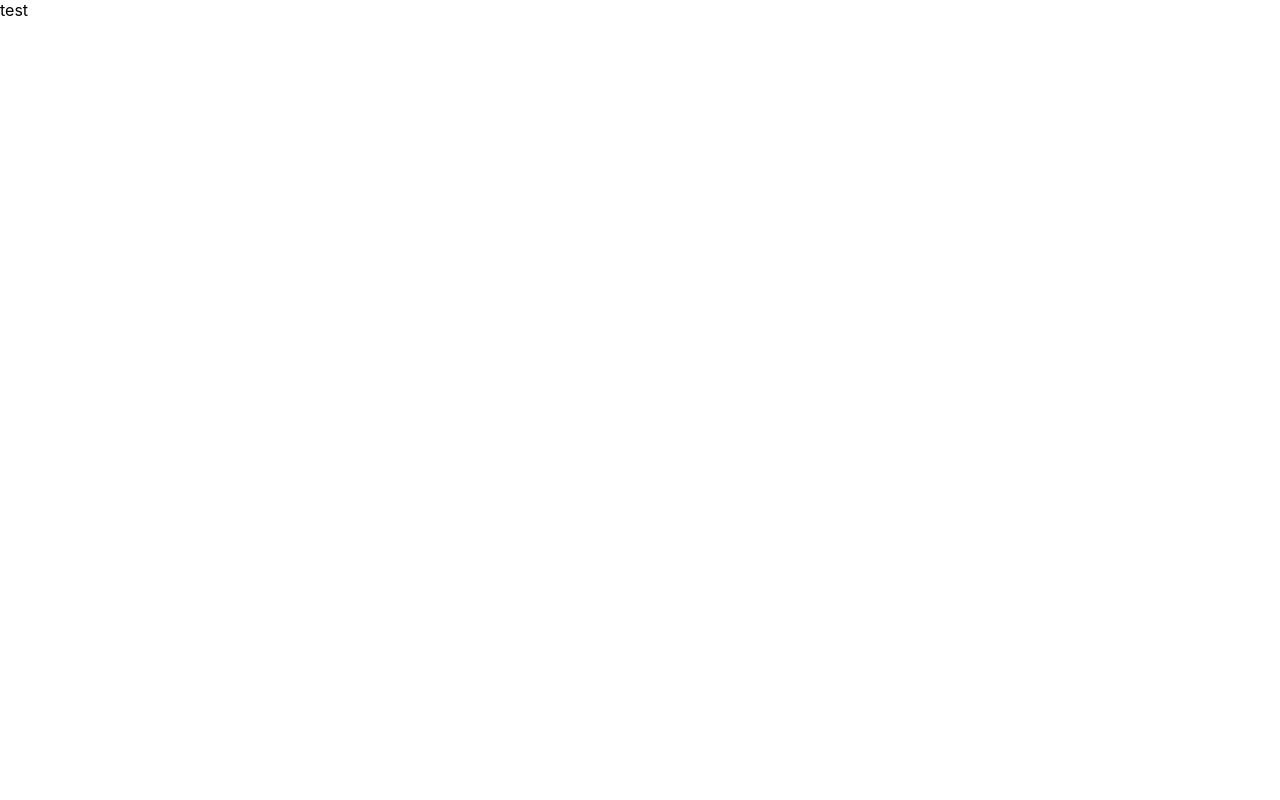
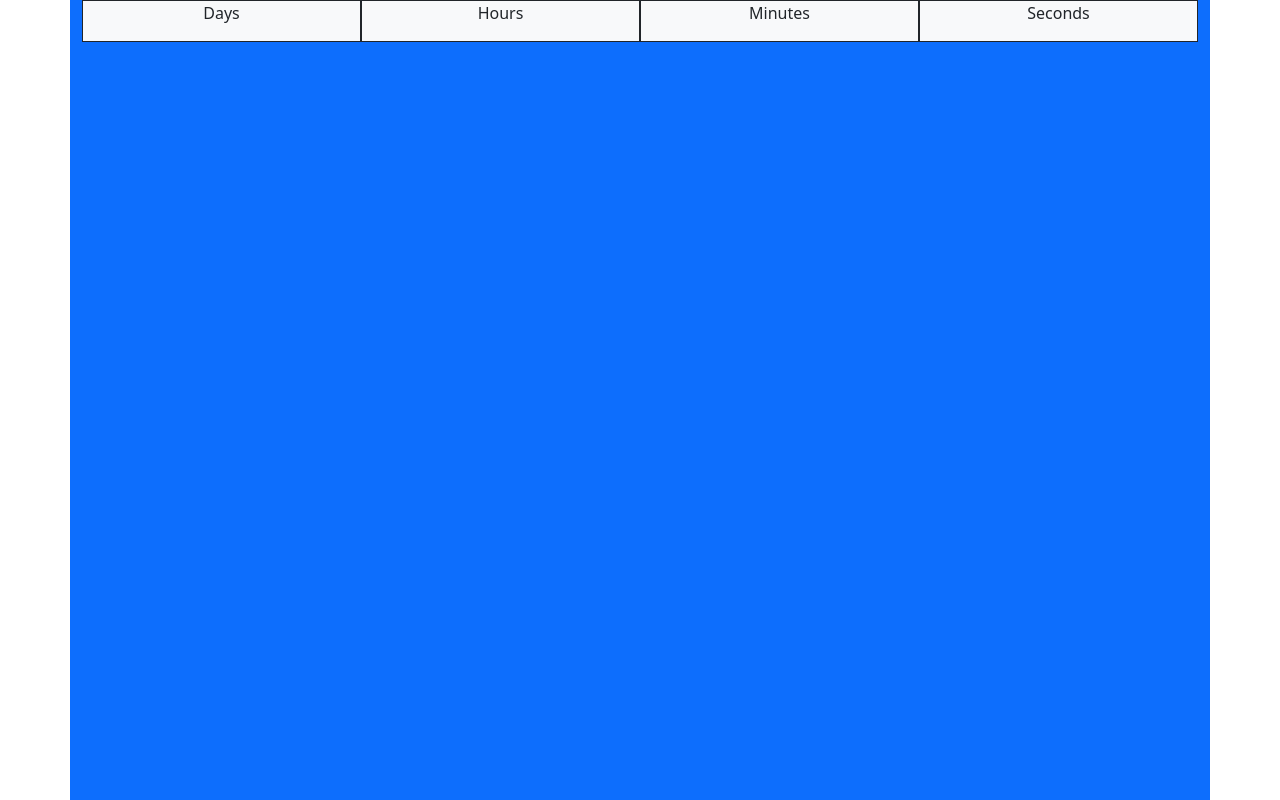
Before and after one commit to dbabusci/Colins-BDay-Countdown, a React (Create React App) app: page / in a window 1280 px wide. Built offline with nearby package versions, Linux system fonts and the light colour scheme.

Commit message:
commit for work

```diff
--- a/src/App.css
+++ b/src/App.css
@@ -36,3 +36,7 @@
     transform: rotate(360deg);
   }
 }
+
+.containerWrapper{
+  height: 100vh;
+}
--- a/src/App.js
+++ b/src/App.js
@@ -1,10 +1,12 @@
 import Conatiner from 'react-bootstrap/Container';
+import Countdown from './Components/countdown';
 import './App.css';
+import 'bootstrap/dist/css/bootstrap.min.css'
 
 function App() {
   return (
-    <Conatiner>
-      test
+    <Conatiner className='vw-100 vh-100 flex-fill bg-primary'>
+      <Countdown/>
     </Conatiner>
   );
 }
--- /dev/null
+++ b/src/Components/countdown.js
@@ -0,0 +1,32 @@
+import React, {useState, useEffect, useRef} from "react";
+import Container from 'react-bootstrap/Container';
+import Row from 'react-bootstrap/Row';
+import Col from 'react-bootstrap/Col';
+
+const CountdownTimer = () => {
+    const [days, setDays] = useState(0);
+    const [hours, setHours] = useState(0);
+    const [Minutes, setMinutes] = useState(0);
+    const [seconds, setSeconds] = useState(0);
+
+    return(
+        <Container>
+            <Row>
+                <Col className='bg-light border border-dark'>
+                    <p className="d-flex justify-content-center">Days</p>
+                </Col>
+                <Col className='bg-light border border-dark'>
+                    <p className="d-flex justify-content-center">Hours</p>
+                </Col>
+                <Col className='bg-light border border-dark'>
+                    <p className="d-flex justify-content-center">Minutes</p>
+                </Col>
+                <Col className='bg-light border border-dark'>
+                    <p className="d-flex justify-content-center">Seconds</p>
+                </Col>
+            </Row>
+        </Container>
+    );
+}
+
+export default CountdownTimer;
```
